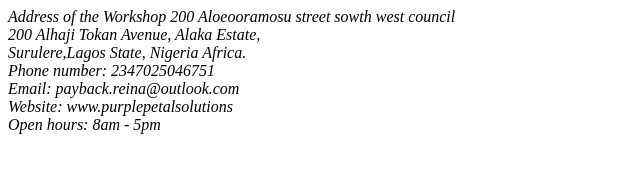
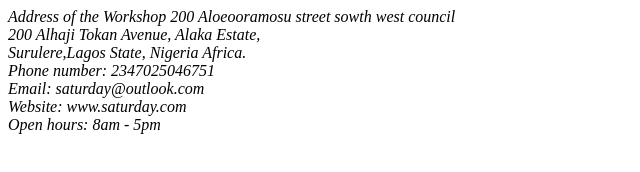
Before and after one commit to Reina404/Saturday-At-Home, a plain HTML site: page contact.html in a window 1280 px wide. Shown: the whole page, without its empty margins (0-640 px from the left). Drawn offline with Linux system fonts and the light colour scheme.

```diff
--- a/contact.html
+++ b/contact.html
@@ -11,8 +11,8 @@
         200 Alhaji Tokan Avenue, Alaka Estate,<br>
         Surulere,Lagos State, Nigeria Africa.<br>
         Phone number: 2347025046751<br>
-        Email: payback.reina@outlook.com<br>
-        Website: www.purplepetalsolutions<br>
+        Email: saturday@outlook.com<br>
+        Website: www.saturday.com<br>
         Open hours: 8am - 5pm<br>
     </address>
 </body>
```
